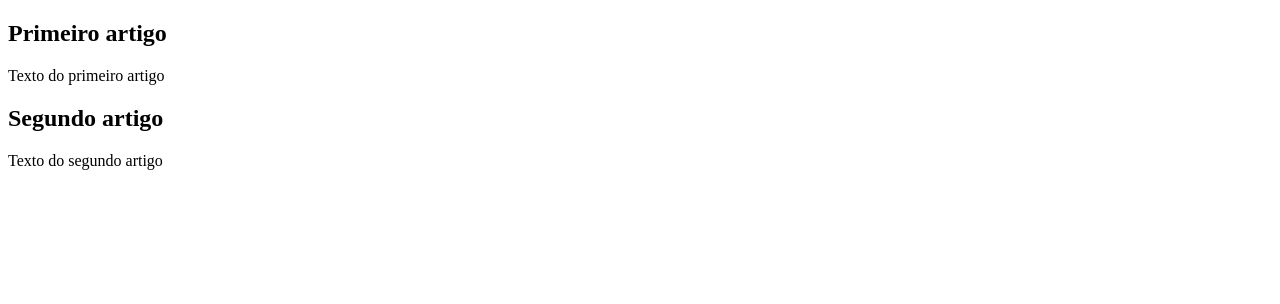
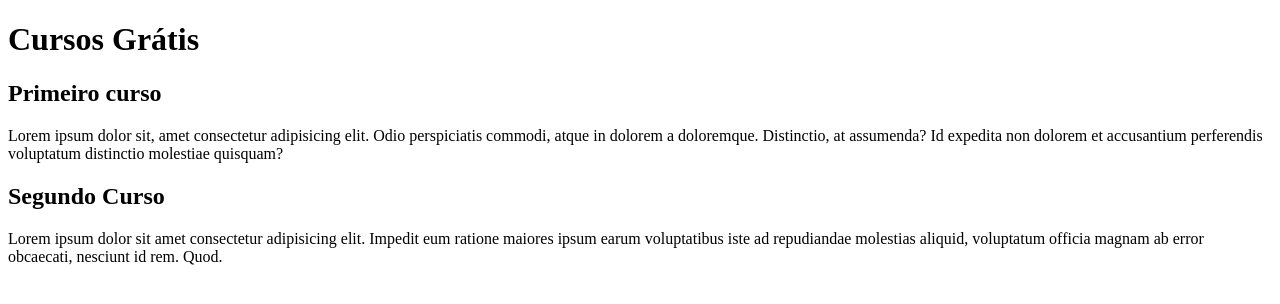
Before and after one commit to lucas-lima21/Projeto-site, a plain HTML site: page index.html in a window 1280 px wide. Drawn offline with Linux system fonts and the light colour scheme.

Commit message:
Início de conteúdo
Início de escrita de conteúdo

```diff
--- a/index.html
+++ b/index.html
@@ -8,15 +8,15 @@
 <body>
     <main>
         <header>
-
+            <h1>Cursos Grátis</h1>
         </header>
         <article>
-            <h2>Primeiro artigo</h2>
-            <p>Texto do primeiro artigo</p>
+            <h2>Primeiro curso</h2>
+            <p>Lorem ipsum dolor sit, amet consectetur adipisicing elit. Odio perspiciatis commodi, atque in dolorem a doloremque. Distinctio, at assumenda? Id expedita non dolorem et accusantium perferendis voluptatum distinctio molestiae quisquam?</p>
         </article>
         <article>
-            <h2>Segundo artigo</h2>
-            <p>Texto do segundo artigo</p>
+            <h2>Segundo Curso</h2>
+            <p>Lorem ipsum dolor sit amet consectetur adipisicing elit. Impedit eum ratione maiores ipsum earum voluptatibus iste ad repudiandae molestias aliquid, voluptatum officia magnam ab error obcaecati, nesciunt id rem. Quod.</p>
         </article>
     </main>
 </body>
```
